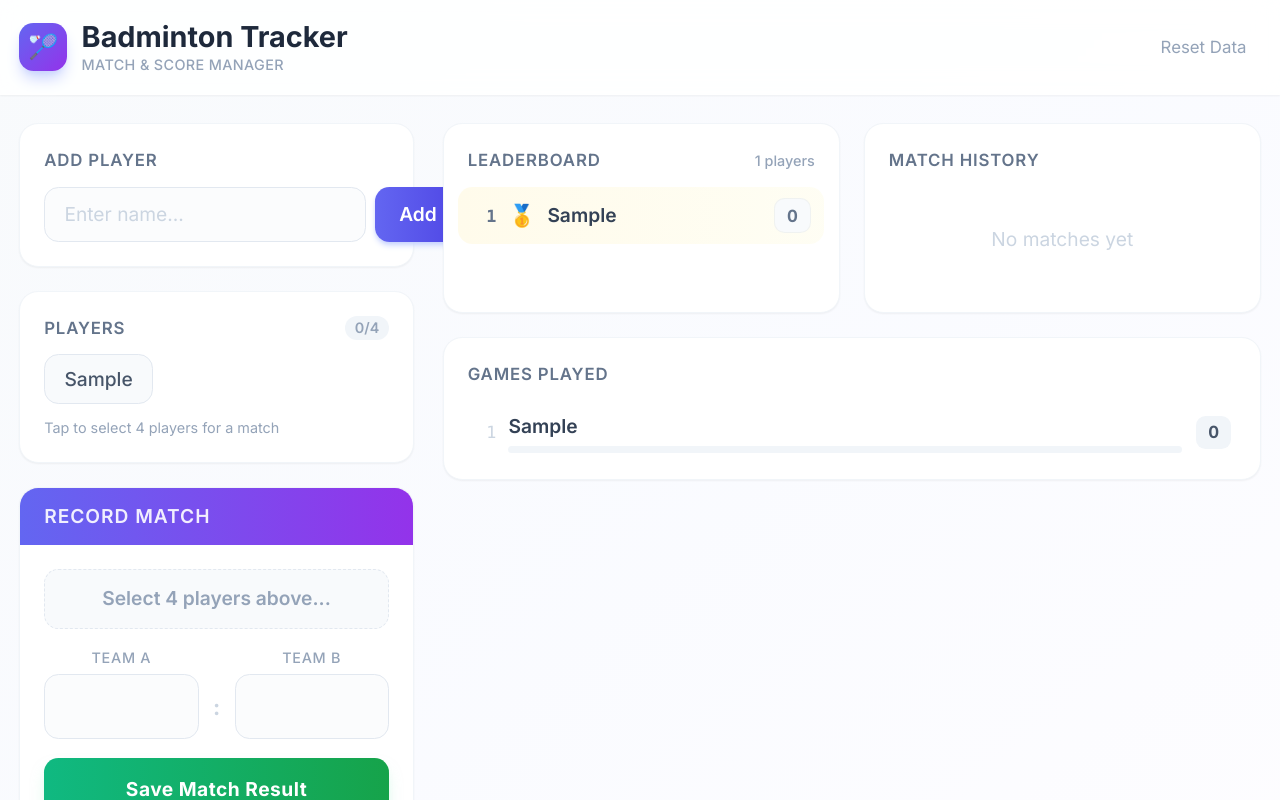
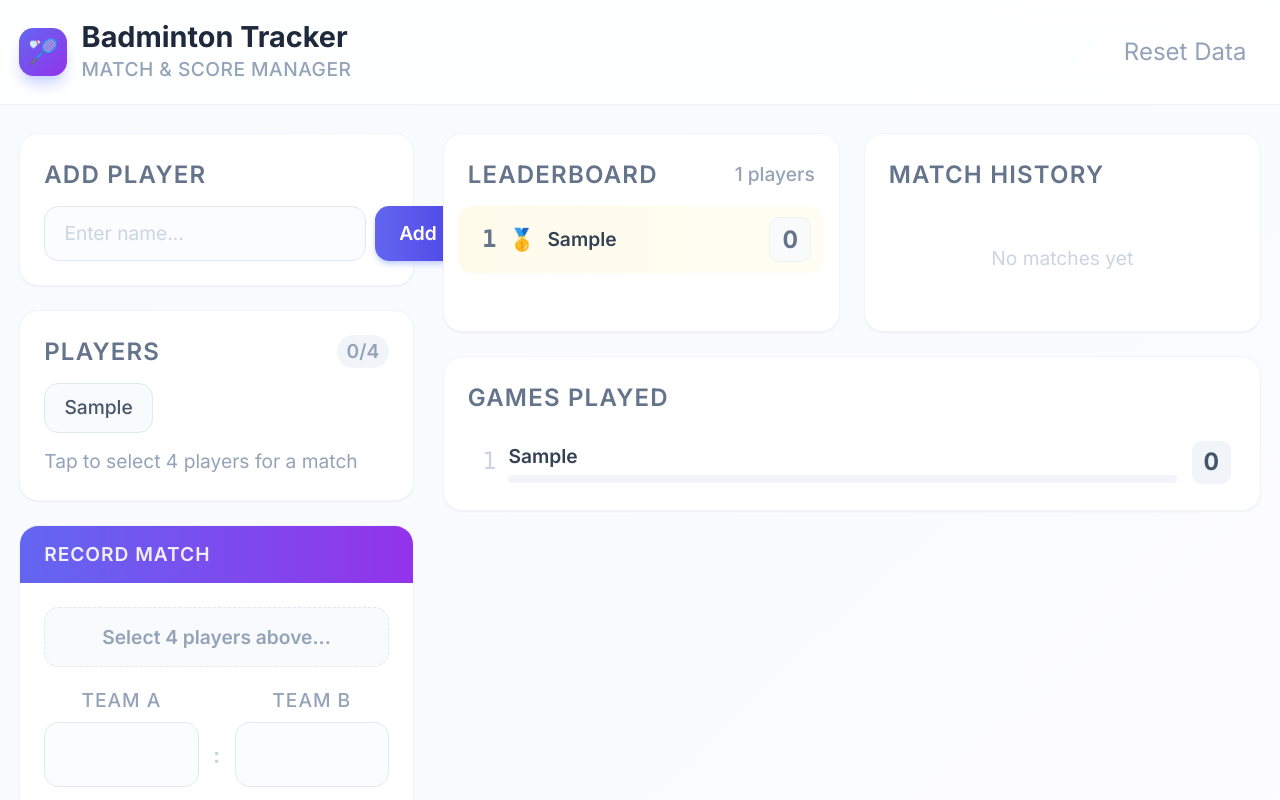
Before and after one commit to LouiswuYJ/badminton_tracker, a plain HTML site: page index.html in a window 1280 px wide. Both pictures are taken after typing "Sample" into the empty fields and a click on the button "Add". Shown: the top 800 px of the page. Drawn offline with nearby package versions, Linux system fonts and the light colour scheme.

Commit message:
main: font size

```diff
--- a/app.js
+++ b/app.js
@@ -231,7 +231,7 @@ function shareToWhatsApp() {
         navigator.share({
           files: [file],
           title: "Badminton Tracker Results",
-        }).catch(() => {});
+        }).catch(() => { });
       } else {
         // Fallback: download the image
         const url = URL.createObjectURL(blob);
@@ -261,8 +261,7 @@ function render() {
   const countEl = document.getElementById("selectionCount");
   if (countEl) {
     countEl.textContent = `${selected.length}/4`;
-    countEl.className = `text-xs font-semibold px-2 py-0.5 rounded-full ${
-      selected.length === 4
+    countEl.className = `text-l font-semibold px-2 py-0.5 rounded-full ${selected.length === 4
       ? "bg-emerald-100 text-emerald-600"
       : selected.length > 0
         ? "bg-indigo-100 text-indigo-600"
@@ -288,11 +287,11 @@ function render() {
         : "bg-slate-50 text-slate-600 hover:bg-slate-100 border border-slate-200"
       } ${isSelected ? "selected" : ""}">
         ${name}
-        ${teamLabel ? `<span class="text-xs opacity-75 ml-0.5">${teamLabel}</span>` : ""}
+        ${teamLabel ? `<span class="text-l opacity-75 ml-0.5">${teamLabel}</span>` : ""}
       </button>
       <button onclick="removePlayer('${name}')"
         class="absolute -top-1.5 -right-1.5 bg-slate-300 hover:bg-red-500 text-white
-        text-xs rounded-full w-5 h-5 flex items-center justify-center cursor-pointer
+        text-l rounded-full w-5 h-5 flex items-center justify-center cursor-pointer
         opacity-100 lg:opacity-0 lg:group-hover:opacity-100 transition-all shadow-sm"
         aria-label="Remove ${name}">
         &times;
@@ -315,10 +314,10 @@ function render() {
     selectedTeams.innerHTML = `
       <div class="flex items-center justify-center gap-3 py-1">
         <span>${renderClickable(a, "indigo")}</span>
-        <span class="text-xs font-bold text-slate-300 uppercase tracking-widest px-2">vs</span>
+        <span class="text-l font-bold text-slate-300 uppercase tracking-widest px-2">vs</span>
         <span>${renderClickable(b, "purple")}</span>
       </div>
-      <p class="text-xs text-slate-400 mt-1">Tap a name to deselect</p>
+      <p class="text-l text-slate-400 mt-1">Tap a name to deselect</p>
     `;
     selectedTeams.className = "text-base font-semibold text-center py-3 px-4 bg-gradient-to-r from-indigo-50/50 to-purple-50/50 rounded-xl border border-indigo-100";
   } else {
@@ -370,15 +369,15 @@ function render() {
       return `
       <li class="flex justify-between items-center py-2.5 px-3 rounded-xl mx-1 transition-colors ${bg}">
         <div class="flex items-center gap-2.5">
-          <span class="text-slate-300 font-mono text-sm w-5 text-right ${isTop3 ? "font-bold text-slate-500" : ""}">${rank}</span>
+          <span class="text-slate-300 font-mono text-xl w-5 text-right ${isTop3 ? "font-bold text-slate-500" : ""}">${rank}</span>
           ${medal ? `<span class="text-lg leading-none">${medal}</span>` : '<span class="w-[18px]"></span>'}
           <span class="font-semibold text-base">${names.map(n =>
         data.removedPlayers.includes(n)
-              ? `<span class="text-slate-400 italic">${n}</span><button onclick="restorePlayer('${n}')" class="ml-1 text-xs text-indigo-500 hover:text-indigo-700 font-semibold not-italic" title="Restore player">↩</button>`
+          ? `<span class="text-slate-400 italic">${n}</span><button onclick="restorePlayer('${n}')" class="ml-1 text-l text-indigo-500 hover:text-indigo-700 font-semibold not-italic" title="Restore player">↩</button>`
           : `<span class="text-slate-700">${n}</span>`
       ).join(", ")}</span>
         </div>
-        <span class="${scoreColor} px-2.5 py-1 rounded-lg text-sm font-bold tabular-nums">
+        <span class="${scoreColor} px-2.5 py-1 rounded-lg text-xl font-bold tabular-nums">
           ${s > 0 ? '+' : ''}${s}
         </span>
       </li>
@@ -406,7 +405,7 @@ function render() {
         return `
         <li class="flex justify-between items-center py-2.5 px-3 rounded-xl mx-1 hover:bg-slate-50 transition-colors">
           <div class="flex items-center gap-2.5 flex-1 min-w-0">
-            <span class="text-slate-300 font-mono text-sm w-5 text-right">${i + 1}</span>
+            <span class="text-slate-300 font-mono text-xl w-5 text-right">${i + 1}</span>
             <div class="flex-1 min-w-0">
               <span class="font-semibold text-base ${isRemoved ? "text-slate-400 italic" : "text-slate-700"}">${p}</span>
               <div class="mt-1 h-1.5 bg-slate-100 rounded-full overflow-hidden">
@@ -414,7 +413,7 @@ function render() {
               </div>
             </div>
           </div>
-          <span class="bg-slate-100 text-slate-600 px-2.5 py-1 rounded-lg text-sm font-bold tabular-nums ml-3 flex-shrink-0">
+          <span class="bg-slate-100 text-slate-600 px-2.5 py-1 rounded-lg text-xl font-bold tabular-nums ml-3 flex-shrink-0">
             ${count}
           </span>
         </li>
@@ -443,7 +442,7 @@ function render() {
       }
 
       const pointsBadge = m.points > 1
-      ? `<span class="bg-amber-100 text-amber-700 text-xs font-bold px-1.5 py-0.5 rounded-md">2x</span>`
+        ? `<span class="bg-amber-100 text-amber-700 text-l font-bold px-1.5 py-0.5 rounded-md">2x</span>`
         : "";
 
       // Format time
@@ -461,21 +460,21 @@ function render() {
       <li class="match-item flex items-center bg-slate-50/80 p-3 rounded-xl border border-slate-100 group hover:border-slate-200 transition-all">
         <div class="flex flex-col w-full min-w-0">
           <div class="flex items-center justify-between gap-2 mb-1.5">
-            <span class="text-sm truncate flex-1 text-right ${isWinA ? "font-bold text-slate-700" : "text-slate-400"}">
+            <span class="text-xl truncate flex-1 text-right ${isWinA ? "font-bold text-slate-700" : "text-slate-400"}">
               ${m.teamA.join(" + ")}
             </span>
-            <span class="text-xs text-slate-300 font-medium flex-shrink-0">vs</span>
-            <span class="text-sm truncate flex-1 text-left ${!isWinA ? "font-bold text-slate-700" : "text-slate-400"}">
+            <span class="text-l text-slate-300 font-medium flex-shrink-0">vs</span>
+            <span class="text-xl truncate flex-1 text-left ${!isWinA ? "font-bold text-slate-700" : "text-slate-400"}">
               ${m.teamB.join(" + ")}
             </span>
           </div>
           <div class="flex items-center justify-center gap-3">
             <span class="text-base font-mono font-bold ${isWinA ? "text-emerald-600" : "text-slate-300"}">${displayA}</span>
-            <span class="text-slate-200 text-sm">-</span>
+            <span class="text-slate-200 text-xl">-</span>
             <span class="text-base font-mono font-bold ${!isWinA ? "text-emerald-600" : "text-slate-300"}">${displayB}</span>
             ${pointsBadge}
           </div>
-          ${timeStr ? `<div class="text-xs text-slate-300 text-center mt-1">${timeStr}</div>` : ""}
+          ${timeStr ? `<div class="text-l text-slate-300 text-center mt-1">${timeStr}</div>` : ""}
         </div>
         <button onclick="deleteMatch(${i})"
           class="ml-2 text-slate-300 hover:text-red-500 p-1.5 rounded-lg hover:bg-white
--- a/index.html
+++ b/index.html
@@ -23,31 +23,74 @@
     }
   </script>
   <style>
-    html { font-size: 120%; }
-    body { font-family: 'Inter', system-ui, sans-serif; }
+    html {
+      font-size: 120%;
+    }
+
+    body {
+      font-family: 'Inter', system-ui, sans-serif;
+    }
 
     /* Smooth transitions for interactive elements */
-    .player-tag { transition: all 0.2s cubic-bezier(0.4, 0, 0.2, 1); }
-    .player-tag:hover { transform: translateY(-1px); }
-    .player-tag.selected { animation: pop 0.25s ease; }
+    .player-tag {
+      transition: all 0.2s cubic-bezier(0.4, 0, 0.2, 1);
+    }
+
+    .player-tag:hover {
+      transform: translateY(-1px);
+    }
+
+    .player-tag.selected {
+      animation: pop 0.25s ease;
+    }
 
     @keyframes pop {
-      0% { transform: scale(1); }
-      50% { transform: scale(1.08); }
-      100% { transform: scale(1); }
+      0% {
+        transform: scale(1);
+      }
+
+      50% {
+        transform: scale(1.08);
+      }
+
+      100% {
+        transform: scale(1);
+      }
     }
 
     @keyframes slideIn {
-      from { opacity: 0; transform: translateY(8px); }
-      to { opacity: 1; transform: translateY(0); }
+      from {
+        opacity: 0;
+        transform: translateY(8px);
+      }
+
+      to {
+        opacity: 1;
+        transform: translateY(0);
+      }
     }
-    .match-item { animation: slideIn 0.3s ease; }
+
+    .match-item {
+      animation: slideIn 0.3s ease;
+    }
 
     /* Custom scrollbar */
-    .custom-scroll::-webkit-scrollbar { width: 4px; }
-    .custom-scroll::-webkit-scrollbar-track { background: transparent; }
-    .custom-scroll::-webkit-scrollbar-thumb { background: #cbd5e1; border-radius: 999px; }
-    .custom-scroll::-webkit-scrollbar-thumb:hover { background: #94a3b8; }
+    .custom-scroll::-webkit-scrollbar {
+      width: 4px;
+    }
+
+    .custom-scroll::-webkit-scrollbar-track {
+      background: transparent;
+    }
+
+    .custom-scroll::-webkit-scrollbar-thumb {
+      background: #cbd5e1;
+      border-radius: 999px;
+    }
+
+    .custom-scroll::-webkit-scrollbar-thumb:hover {
+      background: #94a3b8;
+    }
 
     /* Glass card effect */
     .glass-card {
@@ -72,16 +115,17 @@
   <header class="sticky top-0 z-50 glass-card border-b border-white/60 shadow-sm">
     <div class="container mx-auto px-4 py-4 max-w-6xl flex items-center justify-between">
       <div class="flex items-center gap-3">
-        <div class="w-10 h-10 bg-gradient-to-br from-indigo-500 to-purple-600 rounded-xl flex items-center justify-center shadow-lg shadow-indigo-200">
+        <div
+          class="w-10 h-10 bg-gradient-to-br from-indigo-500 to-purple-600 rounded-xl flex items-center justify-center shadow-lg shadow-indigo-200">
           <span class="text-xl">🏸</span>
         </div>
         <div>
           <h1 class="text-2xl font-bold text-slate-800 leading-tight">Badminton Tracker</h1>
-          <p class="text-xs text-slate-400 font-medium tracking-wide uppercase">Match & Score Manager</p>
+          <p class="text-l text-slate-400 font-medium tracking-wide uppercase">Match & Score Manager</p>
         </div>
       </div>
       <button onclick="resetData()"
-        class="text-sm text-slate-400 hover:text-red-500 transition-colors px-3 py-1.5 rounded-lg hover:bg-red-50">
+        class="text-xl text-slate-400 hover:text-red-500 transition-colors px-3 py-1.5 rounded-lg hover:bg-red-50">
         Reset Data
       </button>
     </div>
@@ -96,15 +140,12 @@
 
         <!-- Add Player -->
         <div class="bg-white rounded-2xl shadow-sm border border-slate-100 p-5">
-          <label class="block text-sm font-semibold text-slate-500 uppercase tracking-wider mb-3">Add Player</label>
+          <label class="block text-xl font-semibold text-slate-500 uppercase tracking-wider mb-3">Add Player</label>
           <div class="flex gap-2">
-            <input id="playerName"
-              class="border border-slate-200 px-4 py-2.5 flex-grow rounded-xl text-base bg-slate-50/50
+            <input id="playerName" class="border border-slate-200 px-4 py-2.5 flex-grow rounded-xl text-base bg-slate-50/50
                      focus:outline-none focus:ring-2 focus:ring-indigo-500/20 focus:border-indigo-400
-                     placeholder:text-slate-300 transition-all"
-              placeholder="Enter name..." />
-            <button onclick="addPlayer()"
-              class="bg-gradient-to-r from-indigo-500 to-indigo-600 text-white px-5 py-2.5 rounded-xl
+                     placeholder:text-slate-300 transition-all" placeholder="Enter name..." />
+            <button onclick="addPlayer()" class="bg-gradient-to-r from-indigo-500 to-indigo-600 text-white px-5 py-2.5 rounded-xl
                      hover:from-indigo-600 hover:to-indigo-700 font-semibold text-base shadow-md
                      shadow-indigo-200 transition-all active:scale-95">
               Add
@@ -115,14 +156,13 @@
         <!-- Player Tags -->
         <div class="bg-white rounded-2xl shadow-sm border border-slate-100 p-5">
           <div class="flex items-center justify-between mb-3">
-            <h2 class="text-sm font-semibold text-slate-500 uppercase tracking-wider">Players</h2>
-            <span id="selectionCount"
-              class="text-xs font-semibold px-2 py-0.5 rounded-full bg-slate-100 text-slate-400">
+            <h2 class="text-xl font-semibold text-slate-500 uppercase tracking-wider">Players</h2>
+            <span id="selectionCount" class="text-l font-semibold px-2 py-0.5 rounded-full bg-slate-100 text-slate-400">
               0/4
             </span>
           </div>
           <div id="playerTags" class="flex flex-wrap gap-2 min-h-[48px]"></div>
-          <p class="text-xs text-slate-400 mt-3">Tap to select 4 players for a match</p>
+          <p class="text-l text-slate-400 mt-3">Tap to select 4 players for a match</p>
         </div>
 
         <!-- Match Recorder -->
@@ -134,8 +174,7 @@
 
           <div class="p-5 space-y-4">
             <!-- Team Display -->
-            <div id="selectedTeams"
-              class="text-base font-semibold text-center py-3 px-4 bg-slate-50 rounded-xl
+            <div id="selectedTeams" class="text-base font-semibold text-center py-3 px-4 bg-slate-50 rounded-xl
                      text-slate-500 border border-dashed border-slate-200">
               <span class="text-slate-400">Select 4 players above...</span>
             </div>
@@ -143,9 +182,9 @@
             <!-- Score Inputs -->
             <div class="flex gap-3">
               <div class="flex-1">
-                <label class="block text-xs text-slate-400 mb-1.5 font-medium uppercase tracking-wider text-center">Team A</label>
-                <input id="scoreA" type="number"
-                  class="border border-slate-200 p-3 w-full rounded-xl text-center text-xl font-bold
+                <label class="block text-l text-slate-400 mb-1.5 font-medium uppercase tracking-wider text-center">Team
+                  A</label>
+                <input id="scoreA" type="number" class="border border-slate-200 p-3 w-full rounded-xl text-center text-xl font-bold
                          bg-slate-50/50 focus:outline-none focus:ring-2 focus:ring-indigo-500/20
                          focus:border-indigo-400 transition-all text-slate-700" />
               </div>
@@ -153,17 +192,16 @@
                 <span class="text-slate-300 font-bold text-lg">:</span>
               </div>
               <div class="flex-1">
-                <label class="block text-xs text-slate-400 mb-1.5 font-medium uppercase tracking-wider text-center">Team B</label>
-                <input id="scoreB" type="number"
-                  class="border border-slate-200 p-3 w-full rounded-xl text-center text-xl font-bold
+                <label class="block text-l text-slate-400 mb-1.5 font-medium uppercase tracking-wider text-center">Team
+                  B</label>
+                <input id="scoreB" type="number" class="border border-slate-200 p-3 w-full rounded-xl text-center text-xl font-bold
                          bg-slate-50/50 focus:outline-none focus:ring-2 focus:ring-indigo-500/20
                          focus:border-indigo-400 transition-all text-slate-700" />
               </div>
             </div>
 
             <!-- Save Button -->
-            <button onclick="saveMatch()"
-              class="w-full bg-gradient-to-r from-emerald-500 to-green-600 text-white px-4 py-3.5
+            <button onclick="saveMatch()" class="w-full bg-gradient-to-r from-emerald-500 to-green-600 text-white px-4 py-3.5
                      rounded-xl hover:from-emerald-600 hover:to-green-700 font-bold shadow-lg
                      shadow-emerald-200/50 transition-all active:scale-[0.98] text-base tracking-wide">
               Save Match Result
@@ -172,19 +210,18 @@
             <!-- Divider -->
             <div class="relative flex items-center">
               <div class="flex-grow border-t border-slate-100"></div>
-              <span class="flex-shrink-0 mx-3 text-slate-300 text-xs font-medium uppercase tracking-wider">Quick Record</span>
+              <span class="flex-shrink-0 mx-3 text-slate-300 text-l font-medium uppercase tracking-wider">Quick
+                Record</span>
               <div class="flex-grow border-t border-slate-100"></div>
             </div>
 
             <!-- Quick Win Buttons -->
             <div class="grid grid-cols-2 gap-3">
-              <button onclick="quickWin('A')"
-                class="bg-indigo-50 text-indigo-600 px-3 py-2.5 rounded-xl hover:bg-indigo-100
+              <button onclick="quickWin('A')" class="bg-indigo-50 text-indigo-600 px-3 py-2.5 rounded-xl hover:bg-indigo-100
                        font-semibold text-base border border-indigo-100 transition-all active:scale-95">
                 Team A Won
               </button>
-              <button onclick="quickWin('B')"
-                class="bg-purple-50 text-purple-600 px-3 py-2.5 rounded-xl hover:bg-purple-100
+              <button onclick="quickWin('B')" class="bg-purple-50 text-purple-600 px-3 py-2.5 rounded-xl hover:bg-purple-100
                        font-semibold text-base border border-purple-100 transition-all active:scale-95">
                 Team B Won
               </button>
@@ -202,8 +239,8 @@
           <!-- Leaderboard -->
           <div class="bg-white rounded-2xl shadow-sm border border-slate-100 overflow-hidden">
             <div class="px-5 pt-5 pb-3 flex items-center justify-between">
-              <h2 class="text-sm font-semibold text-slate-500 uppercase tracking-wider">Leaderboard</h2>
-              <span class="text-xs text-slate-400 font-medium" id="playerCount"></span>
+              <h2 class="text-xl font-semibold text-slate-500 uppercase tracking-wider">Leaderboard</h2>
+              <span class="text-l text-slate-400 font-medium" id="playerCount"></span>
             </div>
             <ul id="leaderboard" class="text-base divide-y divide-slate-50 px-2 pb-3"></ul>
           </div>
@@ -211,11 +248,10 @@
           <!-- Match History -->
           <div class="bg-white rounded-2xl shadow-sm border border-slate-100 overflow-hidden">
             <div class="px-5 pt-5 pb-3 flex items-center justify-between">
-              <h2 class="text-sm font-semibold text-slate-500 uppercase tracking-wider">Match History</h2>
-              <span class="text-xs text-slate-400 font-medium" id="matchCount"></span>
+              <h2 class="text-xl font-semibold text-slate-500 uppercase tracking-wider">Match History</h2>
+              <span class="text-l text-slate-400 font-medium" id="matchCount"></span>
             </div>
-            <ul id="matchHistory"
-              class="text-base space-y-2 max-h-[520px] overflow-y-auto custom-scroll px-4 pb-4">
+            <ul id="matchHistory" class="text-base space-y-2 max-h-[520px] overflow-y-auto custom-scroll px-4 pb-4">
             </ul>
           </div>
 
@@ -224,7 +260,7 @@
         <!-- Games Played (full width) -->
         <div class="bg-white rounded-2xl shadow-sm border border-slate-100 overflow-hidden">
           <div class="px-5 pt-5 pb-3 flex items-center justify-between">
-            <h2 class="text-sm font-semibold text-slate-500 uppercase tracking-wider">Games Played</h2>
+            <h2 class="text-xl font-semibold text-slate-500 uppercase tracking-wider">Games Played</h2>
           </div>
           <ul id="gamesPlayed" class="text-base divide-y divide-slate-50 px-2 pb-3"></ul>
         </div>
@@ -235,10 +271,12 @@
 
     <!-- Share Button -->
     <div class="mt-8 mb-4 text-center">
-      <button onclick="shareToWhatsApp()"
-        class="inline-flex items-center gap-2 bg-[#25D366] hover:bg-[#1da851] text-white px-6 py-3
+      <button onclick="shareToWhatsApp()" class="inline-flex items-center gap-2 bg-[#25D366] hover:bg-[#1da851] text-white px-6 py-3
                rounded-xl font-semibold text-base shadow-lg shadow-emerald-200/50 transition-all active:scale-95">
-        <svg width="18" height="18" viewBox="0 0 24 24" fill="currentColor"><path d="M17.472 14.382c-.297-.149-1.758-.867-2.03-.967-.273-.099-.471-.148-.67.15-.197.297-.767.966-.94 1.164-.173.199-.347.223-.644.075-.297-.15-1.255-.463-2.39-1.475-.883-.788-1.48-1.761-1.653-2.059-.173-.297-.018-.458.13-.606.134-.133.298-.347.446-.52.149-.174.198-.298.298-.497.099-.198.05-.371-.025-.52-.075-.149-.669-1.612-.916-2.207-.242-.579-.487-.5-.669-.51-.173-.008-.371-.01-.57-.01-.198 0-.52.074-.792.372-.272.297-1.04 1.016-1.04 2.479 0 1.462 1.065 2.875 1.213 3.074.149.198 2.096 3.2 5.077 4.487.709.306 1.262.489 1.694.625.712.227 1.36.195 1.871.118.571-.085 1.758-.719 2.006-1.413.248-.694.248-1.289.173-1.413-.074-.124-.272-.198-.57-.347m-5.421 7.403h-.004a9.87 9.87 0 01-5.031-1.378l-.361-.214-3.741.982.998-3.648-.235-.374a9.86 9.86 0 01-1.51-5.26c.001-5.45 4.436-9.884 9.888-9.884 2.64 0 5.122 1.03 6.988 2.898a9.825 9.825 0 012.893 6.994c-.003 5.45-4.437 9.884-9.885 9.884m8.413-18.297A11.815 11.815 0 0012.05 0C5.495 0 .16 5.335.157 11.892c0 2.096.547 4.142 1.588 5.945L.057 24l6.305-1.654a11.882 11.882 0 005.683 1.448h.005c6.554 0 11.89-5.335 11.893-11.893a11.821 11.821 0 00-3.48-8.413z"/></svg>
+        <svg width="18" height="18" viewBox="0 0 24 24" fill="currentColor">
+          <path
+            d="M17.472 14.382c-.297-.149-1.758-.867-2.03-.967-.273-.099-.471-.148-.67.15-.197.297-.767.966-.94 1.164-.173.199-.347.223-.644.075-.297-.15-1.255-.463-2.39-1.475-.883-.788-1.48-1.761-1.653-2.059-.173-.297-.018-.458.13-.606.134-.133.298-.347.446-.52.149-.174.198-.298.298-.497.099-.198.05-.371-.025-.52-.075-.149-.669-1.612-.916-2.207-.242-.579-.487-.5-.669-.51-.173-.008-.371-.01-.57-.01-.198 0-.52.074-.792.372-.272.297-1.04 1.016-1.04 2.479 0 1.462 1.065 2.875 1.213 3.074.149.198 2.096 3.2 5.077 4.487.709.306 1.262.489 1.694.625.712.227 1.36.195 1.871.118.571-.085 1.758-.719 2.006-1.413.248-.694.248-1.289.173-1.413-.074-.124-.272-.198-.57-.347m-5.421 7.403h-.004a9.87 9.87 0 01-5.031-1.378l-.361-.214-3.741.982.998-3.648-.235-.374a9.86 9.86 0 01-1.51-5.26c.001-5.45 4.436-9.884 9.888-9.884 2.64 0 5.122 1.03 6.988 2.898a9.825 9.825 0 012.893 6.994c-.003 5.45-4.437 9.884-9.885 9.884m8.413-18.297A11.815 11.815 0 0012.05 0C5.495 0 .16 5.335.157 11.892c0 2.096.547 4.142 1.588 5.945L.057 24l6.305-1.654a11.882 11.882 0 005.683 1.448h.005c6.554 0 11.89-5.335 11.893-11.893a11.821 11.821 0 00-3.48-8.413z" />
+        </svg>
         Share to WhatsApp
       </button>
     </div>
```
Lines whose indentation alone changed are shown as unchanged.
